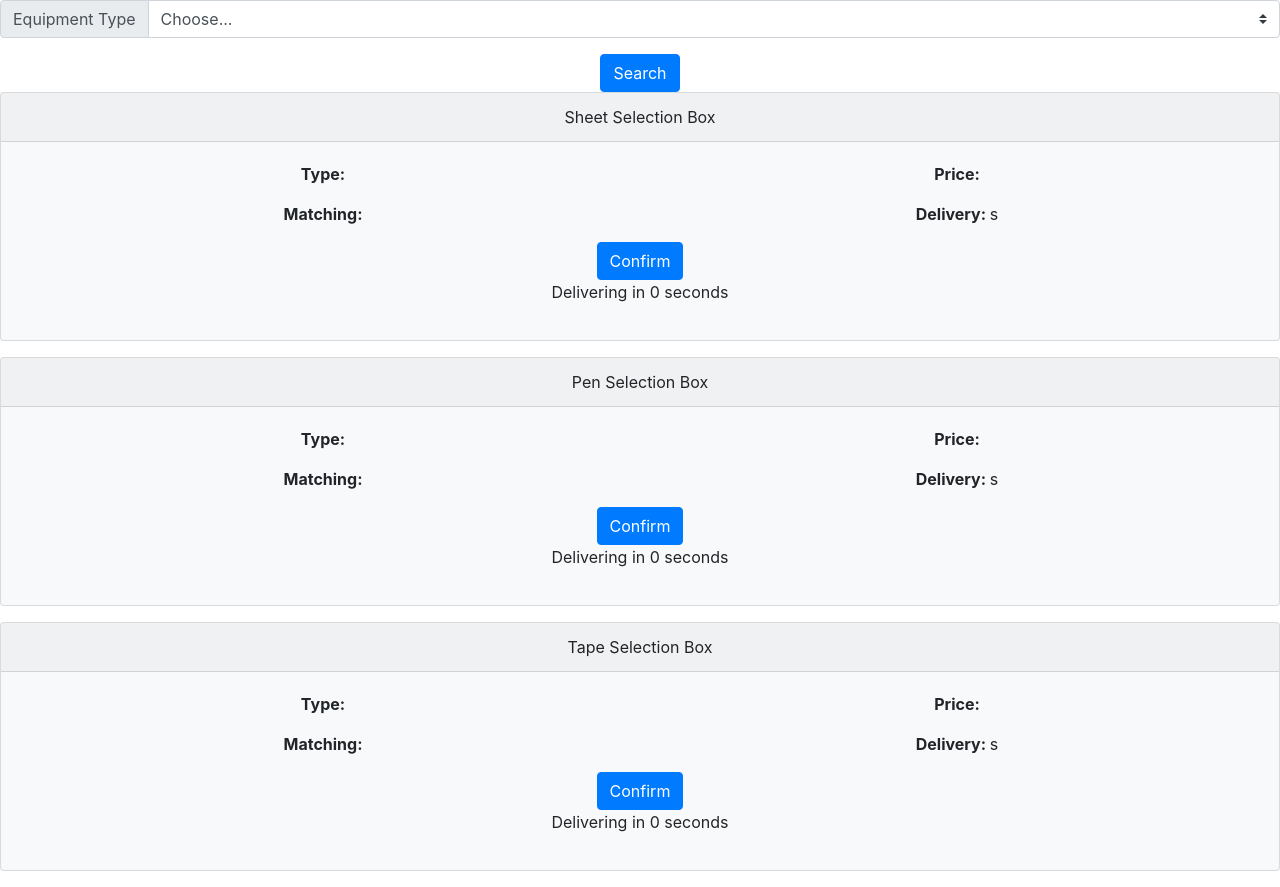
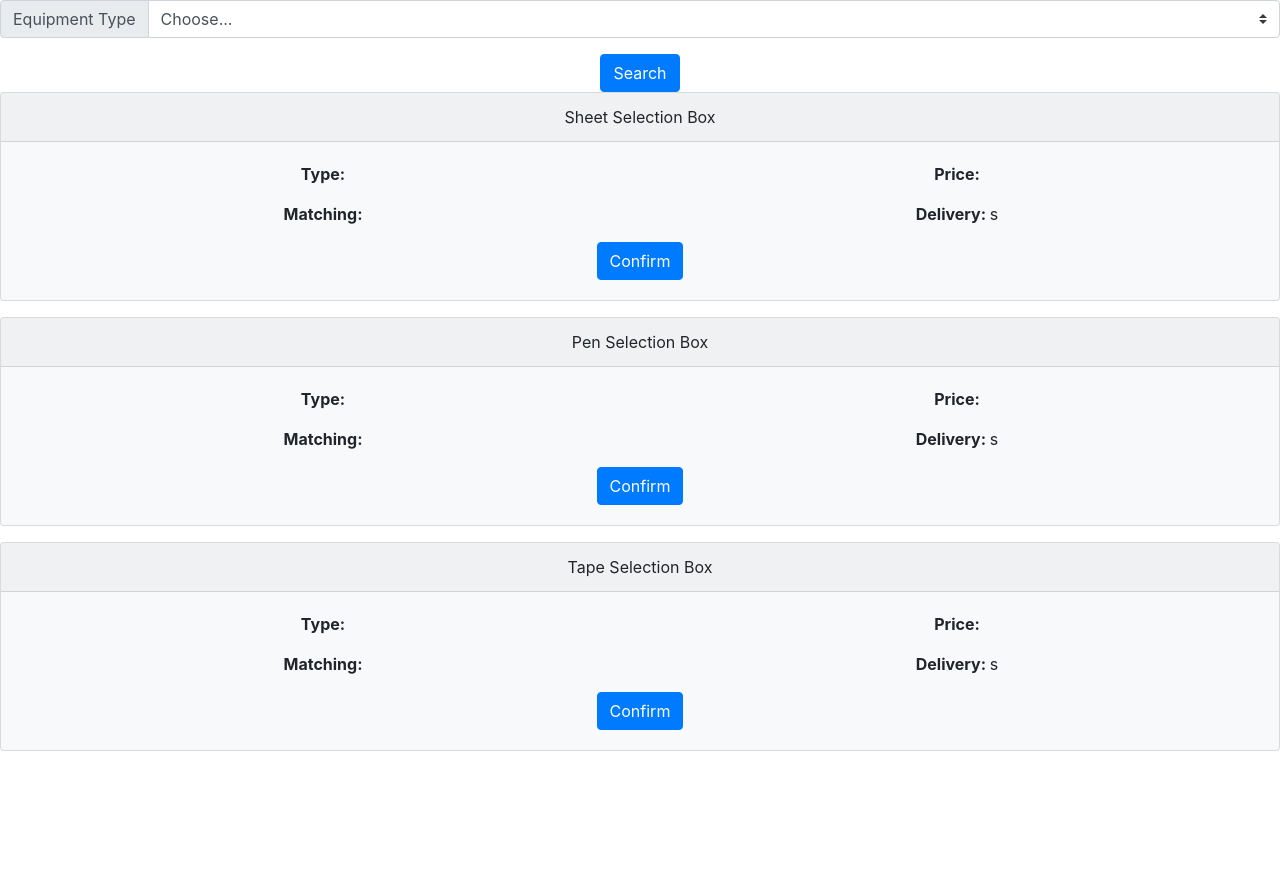
Before and after one commit to JeffreyLebowski90/london_pitch, a React (Create React App) app: page / in a window 1280 px wide. After the commit the page ends 800 px from the top, so only its background shows below. Built offline with nearby package versions, Linux system fonts and the light colour scheme.

Commit message:
aggiungendo background

```diff
--- a/src/components/SelectionBox/Countdown/Countdown.js
+++ b/src/components/SelectionBox/Countdown/Countdown.js
@@ -43,7 +43,10 @@ export default class Countdown extends Component {
             onClick={this.startCountDown}
             disabled={this.state.alreadyConfirmed}>
             Confirm</button>
-            <p>Delivering in {this.state.seconds} seconds</p>
+            <p style={{fontWeight: 'bold', color: 'red',
+                marginBottom: '0px'}}
+                hidden={!this.state.alreadyConfirmed}>
+                Delivering in {this.state.seconds} seconds</p>
       </React.Fragment>
     )
   }
```
Also changed, not shown: src/assets/blue_background.jpg (added).
